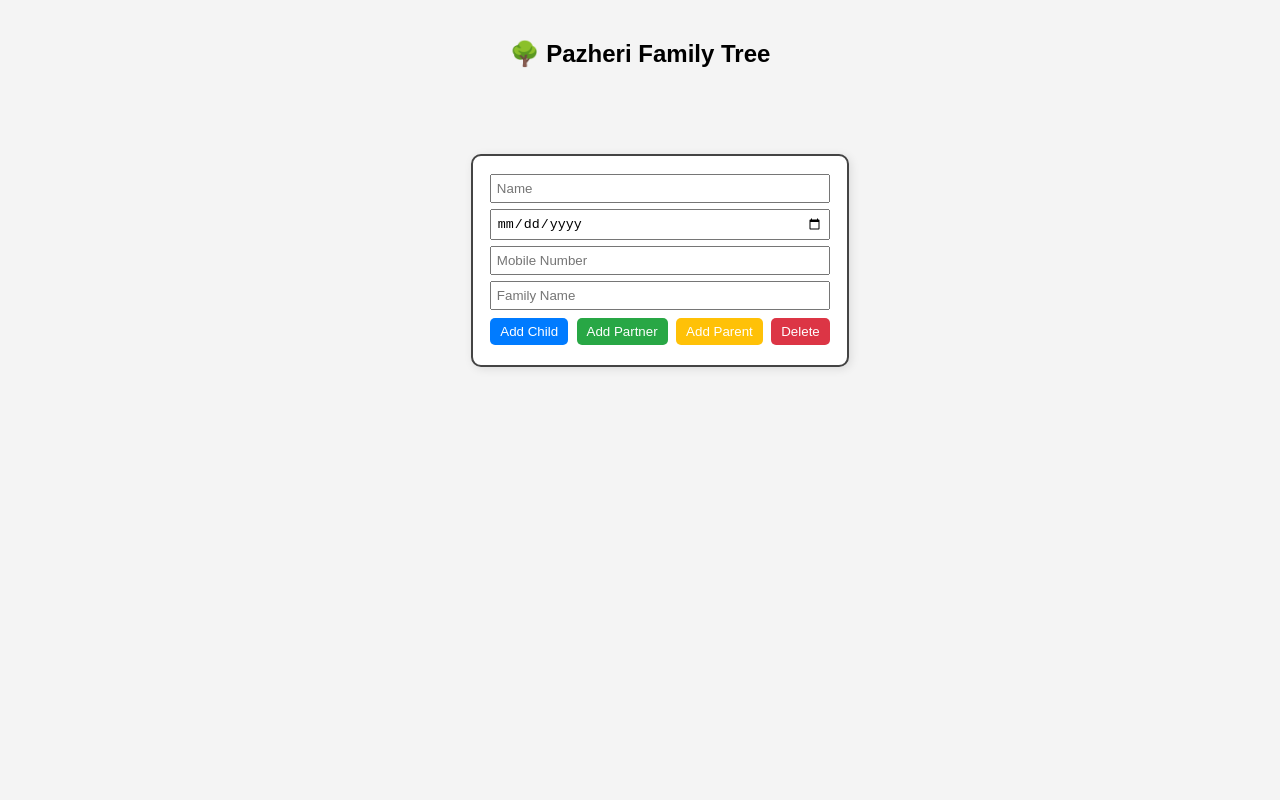
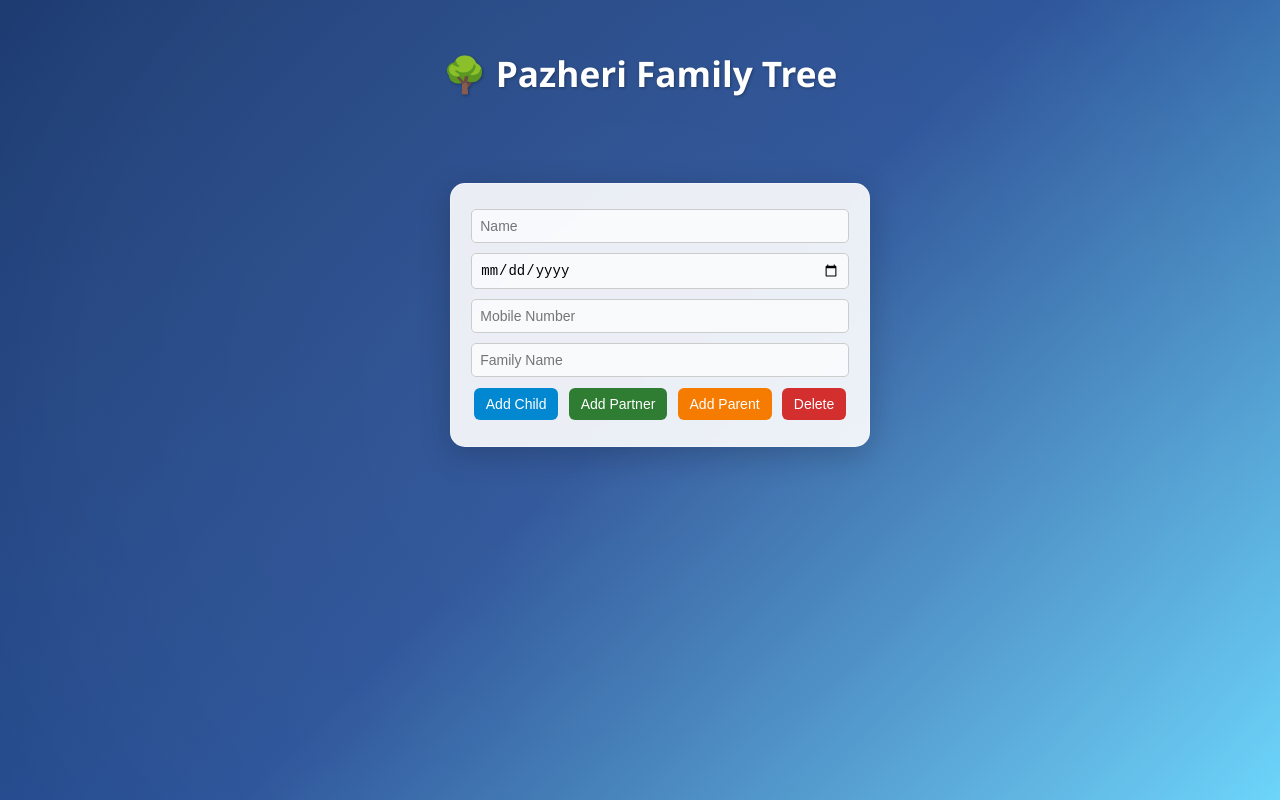
Before and after one commit to binyaminpazhery/pazheri-family, a plain HTML site: page index.html in a window 1280 px wide. Drawn offline with Linux system fonts and the light colour scheme.

Commit message:
Update index.html

```diff
--- a/index.html
+++ b/index.html
@@ -5,10 +5,35 @@
   <title>Family Tree</title>
   <style>
     body {
-  	font-family: Arial, sans-serif;
-  	background: #f4f4f4;
+      font-family: 'Segoe UI', Arial, sans-serif;
       margin: 0;
       padding: 20px;
+      background: linear-gradient(135deg, #1e3c72 0%, #2a5298 50%, #6dd5fa 100%);
+      background-attachment: fixed;
+      color: #333;
+      position: relative;
+      overflow-x: hidden;
+    }
+
+    /* Subtle overlay pattern */
+    body::before {
+      content: '';
+      position: fixed;
+      top: 0;
+      left: 0;
+      width: 100%;
+      height: 100%;
+      background: radial-gradient(circle, rgba(255,255,255,0.1) 0%, rgba(255,255,255,0.05) 70%, transparent 100%);
+      z-index: -1;
+      opacity: 0.6;
+    }
+
+    h2 {
+      color: #fff;
+      text-shadow: 1px 1px 3px rgba(0,0,0,0.3);
+      text-align: center;
+      font-size: 2.2em;
+      margin-bottom: 20px;
     }
 
     .tree {
@@ -38,17 +63,17 @@
       top: 0;
       width: 50%;
       height: 20px;
-  	border-top: 2px solid #444;
+      border-top: 2px solid #fff;
     }
 
     .tree li::before {
       right: 50%;
-  	border-right: 2px solid #444;
+      border-right: 2px solid #fff;
     }
 
     .tree li::after {
       left: 50%;
-  	border-left: 2px solid #444;
+      border-left: 2px solid #fff;
     }
 
     .tree li:only-child::before, .tree li:only-child::after {
@@ -72,18 +97,26 @@
     }
 
     .box {
-  	background: #fff;
-  	padding: 15px;
-  	border-radius: 10px;
-  	border: 2px solid #444;
+      background: rgba(255, 255, 255, 0.9);
+      padding: 20px;
+      border-radius: 15px;
+      border: 1px solid rgba(255, 255, 255, 0.3);
       display: inline-block;
-  	min-width: 200px;
-  	box-shadow: 2px 2px 10px rgba(0,0,0,0.1);
+      min-width: 220px;
+      box-shadow: 0 8px 32px rgba(0, 0, 0, 0.2);
+      backdrop-filter: blur(8px);
+      -webkit-backdrop-filter: blur(8px);
+      transition: transform 0.3s ease, box-shadow 0.3s ease;
+    }
+
+    .box:hover {
+      transform: translateY(-5px);
+      box-shadow: 0 12px 40px rgba(0, 0, 0, 0.25);
     }
 
     .person-container {
       display: flex;
-  	gap: 10px;
+      gap: 15px;
       flex-wrap: wrap;
     }
 
@@ -93,41 +126,51 @@
     }
 
     .partner-fields {
-  	background: #f9f9f9;
-  	padding: 10px;
-  	border-radius: 8px;
-  	border: 1px solid #666;
+      background: rgba(240, 240, 240, 0.8);
+      padding: 12px;
+      border-radius: 10px;
+      border: 1px solid rgba(255, 255, 255, 0.5);
     }
 
     .box input, .box select {
       width: 95%;
-  	margin: 3px 0;
-  	padding: 5px;
+      margin: 5px 0;
+      padding: 8px;
+      border: 1px solid #ccc;
+      border-radius: 5px;
+      background: rgba(255, 255, 255, 0.7);
+      font-size: 14px;
     }
 
     .add-btn {
-  	margin: 5px 2px;
-  	padding: 6px 10px;
+      margin: 6px 3px;
+      padding: 8px 12px;
       color: white;
       border: none;
-  	border-radius: 5px;
+      border-radius: 6px;
       cursor: pointer;
+      font-size: 14px;
+      transition: background 0.3s ease, transform 0.2s ease;
+    }
+
+    .add-btn:hover {
+      transform: scale(1.05);
     }
 
     .add-child-btn {
-  	background: #007bff;
+      background: #0288d1;
     }
 
     .add-partner-btn {
-  	background: #28a745;
+      background: #2e7d32;
     }
 
     .add-parent-btn {
-  	background: #ffc107;
+      background: #f57c00;
     }
 
     .delete-btn {
-  	background: #dc3545;
+      background: #d32f2f;
     }
 
     .hidden {
@@ -137,7 +180,7 @@
 </head>
 <body>
 
-<h2 style="text-align: center;">🌳 Pazheri Family Tree</h2>
+<h2>🌳 Pazheri Family Tree</h2>
 
 <div class="tree" id="tree">
   <ul>
@@ -163,7 +206,6 @@
 
 <script>
 function isRootNode(li) {
-  // A node is root if its parent is the top-level <ul> inside #tree
   const parentUl = li.parentElement;
   return parentUl && parentUl.parentElement.id === 'tree';
 }
@@ -257,7 +299,6 @@ function deleteNode(button) {
 
   if (partnerFields && confirm("Are you sure you want to delete the partner?")) {
     partnerFields.remove();
-	// Show Add Partner button again if partner is deleted
     const addPartnerBtn = box.querySelector('.add-partner-btn');
     if (addPartnerBtn) {
       addPartnerBtn.classList.remove('hidden');
```
Lines whose indentation alone changed are shown as unchanged.
